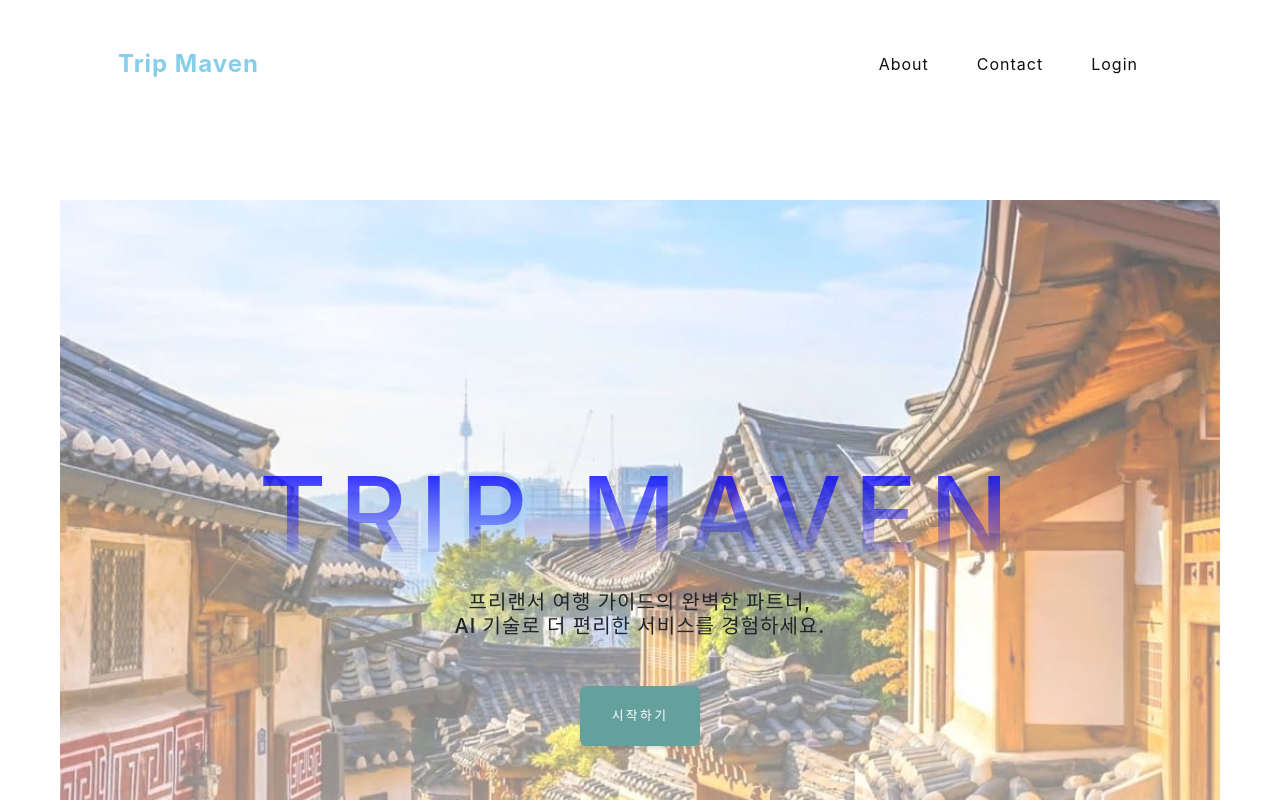
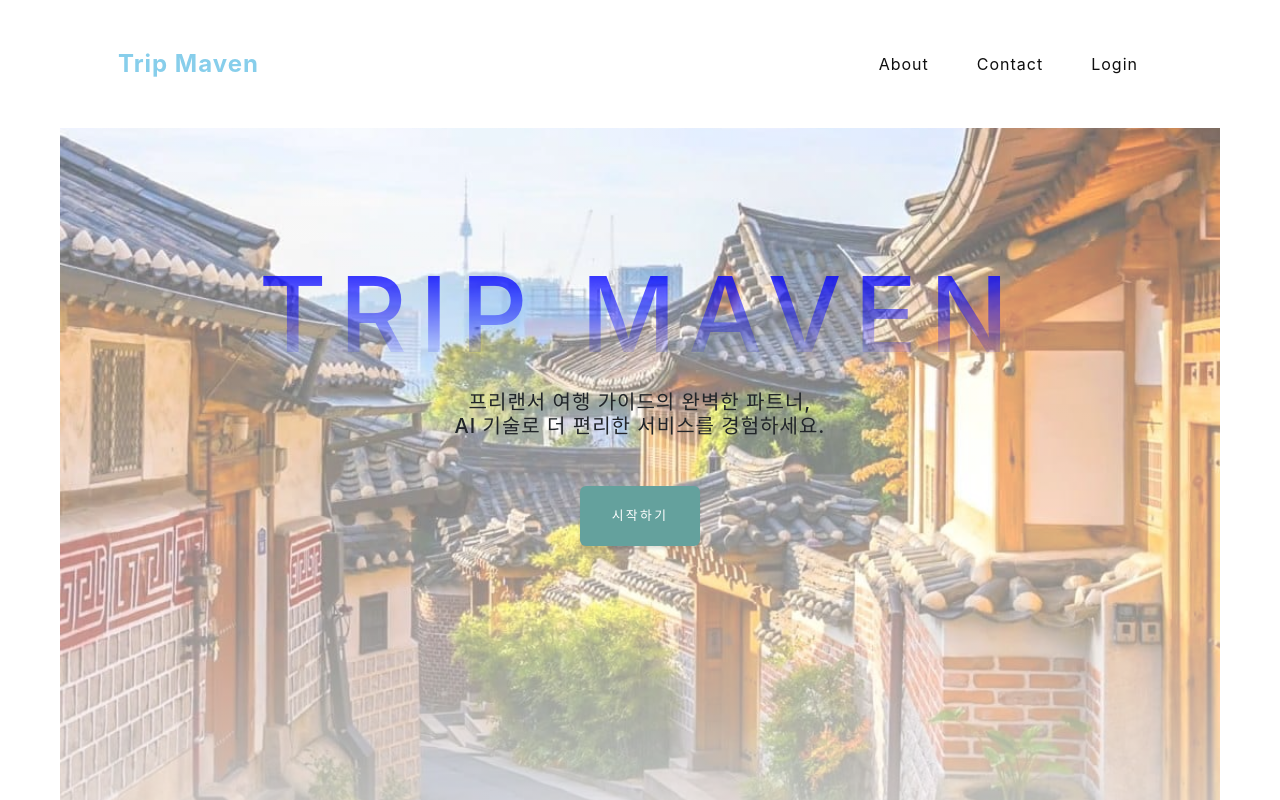
Before and after one commit to ChoeHwanseong/TripMavenFrontend, a React (Create React App) app: page / in a window 1280 px wide. Shown: the top 800 px of the page. Built offline with nearby package versions, Linux system fonts and the light colour scheme.

Commit message:
랜딩 페이지 헤더 겹치는거 수정

```diff
--- a/src/App.js
+++ b/src/App.js
@@ -33,8 +33,8 @@ import Chat from './pages/chat/Chat';
 function App() {
   return <>
     <Routes>
-    <Route element={<Template/>}>
       <Route path="/" element={<Landing />}/>
+      <Route element={<Template/>}>
         <Route path="/home" element={<Home />}/>
         <Route path="/login" element={<Login />}/>
         <Route path="/cs" element={<CSBoard/>}/>
```
